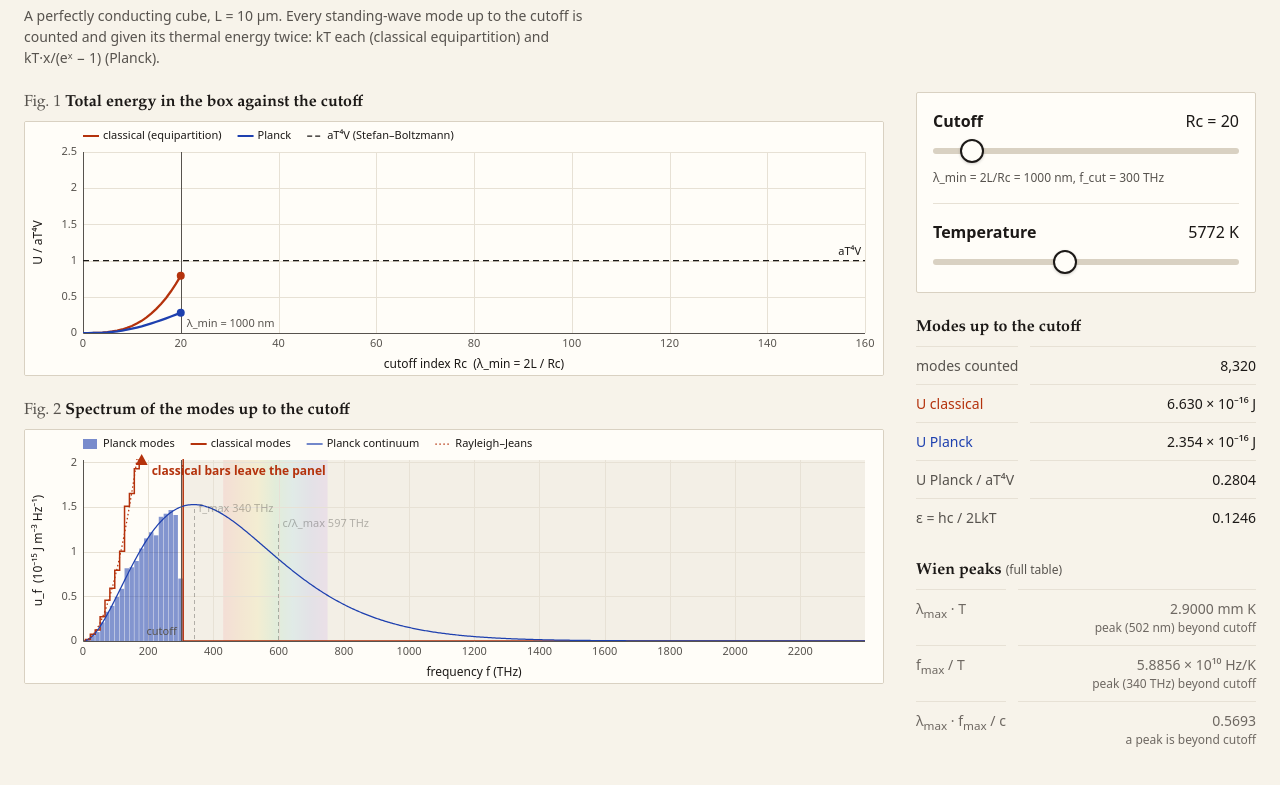
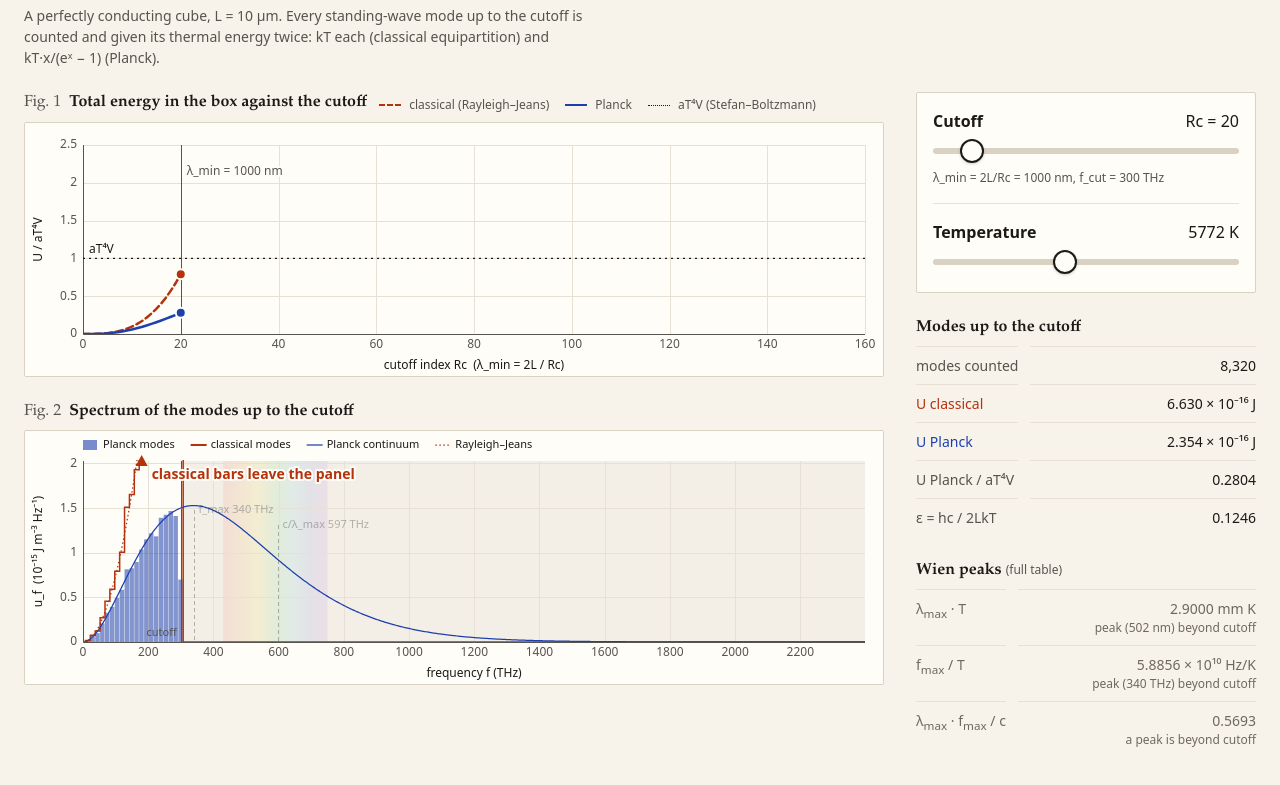
Before and after one commit to HammerHeadLlama/masterpiece, a website built with Vite: page builds/uv-catastrophe/index.html in a window 1280 px wide. Shown: the part 59-844 px from the top of the page. Built offline with nearby package versions, Linux system fonts and the light colour scheme.

Commit message:
step 3: polish Fig. 1 (total-energy panel)
Canvas reads type sizes, opacities, dim and halo colours from the tokens;
labels get a panel-coloured halo and stay inside the frame at any width;
tick density follows canvas width (no collisions at 375px). Classical is
dashed as well as orange; the key moves out of the canvas into the
figure caption. Adds an optional ultraviolet boundary (uvRc) to the view.
Presentation code only (plot.ts drawing, markup, CSS).

```diff
--- a/builds/uv-catastrophe/index.html
+++ b/builds/uv-catastrophe/index.html
@@ -136,7 +136,28 @@
         margin-bottom: var(--space-2);
       }
       .fig-title { font: 600 var(--text-md) / 1.3 var(--font-display); }
-      .fig-no { color: var(--muted); font-weight: 400; margin-right: var(--space-1); }
+      .fig-no { color: var(--muted); font-weight: 400; margin-right: var(--space-2); }
+      .key {
+        display: flex;
+        flex-wrap: wrap;
+        gap: var(--space-1) var(--space-4);
+        margin: 0;
+        padding: 0;
+        list-style: none;
+        font-size: var(--text-xs);
+        color: var(--muted);
+      }
+      .key li { display: inline-flex; align-items: center; gap: var(--space-2); }
+      /* swatches mirror the canvas strokes (plot.ts) */
+      .sw { display: inline-block; flex: none; width: 22px; }
+      .sw-line { height: 0; border-top: 2.5px solid; }
+      .sw-classical { border-color: var(--classical); border-top-style: dashed; }
+      .sw-planck { border-color: var(--planck); }
+      .sw-ref { border-color: var(--fg); border-top-width: 1.5px; border-top-style: dotted; }
+      .sw-bar { height: 10px; background: var(--planck); opacity: var(--bar-alpha); }
+      .sw-step { height: 10px; border: 1.5px solid var(--classical); border-bottom: 0; }
+      .sw-thin { height: 0; border-top: 1.5px solid var(--planck); }
+      .sw-dot { height: 0; border-top: 2px dotted var(--classical); }
       canvas {
         display: block;
         width: 100%;
@@ -284,6 +305,11 @@
           <figure class="fig">
             <figcaption>
               <span class="fig-title"><span class="fig-no">Fig. 1</span>Total energy in the box against the cutoff</span>
+              <ul class="key" aria-label="Key">
+                <li><span class="sw sw-line sw-classical" aria-hidden="true"></span>classical (Rayleigh–Jeans)</li>
+                <li><span class="sw sw-line sw-planck" aria-hidden="true"></span>Planck</li>
+                <li><span class="sw sw-line sw-ref" aria-hidden="true"></span>aT⁴V (Stefan–Boltzmann)</li>
+              </ul>
             </figcaption>
             <canvas id="totals" role="img" aria-label="Total energy, classical and Planck, against the cutoff index, in units of aT⁴V"></canvas>
           </figure>
--- a/builds/uv-catastrophe/src/plot.ts
+++ b/builds/uv-catastrophe/src/plot.ts
@@ -4,24 +4,77 @@ export interface Theme {
   bg: string;
   fg: string;
   muted: string;
+  dim: string;
   grid: string;
   planck: string;
   classical: string;
+  /** Text halo colour (the panel), so labels stay legible over lines and bars. */
+  halo: string;
   font: string;
+  /** Type sizes in CSS px. */
+  textXs: number;
+  textSm: number;
+  /** Opacities. */
+  barAlpha: number;
+  bandAlpha: number;
+  shadeAlpha: number;
 }
 
+/** All canvas colours, fonts, sizes and opacities come from the CSS tokens (DESIGN.md). */
 export function readTheme(): Theme {
   const s = getComputedStyle(document.documentElement);
   const v = (name: string) => s.getPropertyValue(name).trim();
+  const n = (name: string, fallback: number) => {
+    const x = parseFloat(v(name));
+    return Number.isFinite(x) ? x : fallback;
+  };
   return {
     bg: v('--panel'),
     fg: v('--fg'),
     muted: v('--muted'),
+    dim: v('--dim') || v('--muted'),
     grid: v('--grid'),
     planck: v('--planck'),
     classical: v('--classical'),
+    halo: v('--halo') || v('--panel'),
     font: v('--font-ui') || 'system-ui, sans-serif',
+    textXs: n('--text-xs', 12),
+    textSm: n('--text-sm', 14),
+    barAlpha: n('--bar-alpha', 0.7),
+    bandAlpha: n('--band-alpha', 0.18),
+    shadeAlpha: n('--shade-alpha', 0.5),
   };
+}
+
+interface TextOpts {
+  color: string;
+  size?: number;
+  weight?: number;
+  align?: CanvasTextAlign;
+  baseline?: CanvasTextBaseline;
+}
+
+/** Canvas text with a panel-coloured halo behind it. */
+function text(ctx: CanvasRenderingContext2D, th: Theme, s: string, x: number, y: number, o: TextOpts) {
+  ctx.save();
+  ctx.font = `${o.weight ?? 400} ${o.size ?? th.textXs}px ${th.font}`;
+  ctx.textAlign = o.align ?? 'left';
+  ctx.textBaseline = o.baseline ?? 'alphabetic';
+  ctx.lineJoin = 'round';
+  ctx.lineWidth = 4;
+  ctx.strokeStyle = th.halo;
+  ctx.strokeText(s, x, y);
+  ctx.fillStyle = o.color;
+  ctx.fillText(s, x, y);
+  ctx.restore();
+}
+
+function textWidth(ctx: CanvasRenderingContext2D, th: Theme, s: string, size: number, weight = 400): number {
+  ctx.save();
+  ctx.font = `${weight} ${size}px ${th.font}`;
+  const wd = ctx.measureText(s).width;
+  ctx.restore();
+  return wd;
 }
 
 /** Size the backing store to the CSS box at the device pixel ratio; returns a context in CSS pixels. */
@@ -92,11 +145,19 @@ const Y = (f: Frame, v: number) => f.bottom - ((v - f.yMin) / (f.yMax - f.yMin))
 
 const MARGIN = { left: 58, right: 18, top: 30, bottom: 42 };
 
-function makeFrame(w: number, h: number, xMin: number, xMax: number, yMin: number, yMax: number): Frame {
+function makeFrame(
+  w: number,
+  h: number,
+  xMin: number,
+  xMax: number,
+  yMin: number,
+  yMax: number,
+  top = MARGIN.top,
+): Frame {
   return {
     left: MARGIN.left,
     right: w - MARGIN.right,
-    top: MARGIN.top,
+    top,
     bottom: h - MARGIN.bottom,
     xMin,
     xMax,
@@ -120,10 +181,13 @@ function drawAxes(
   yTitle: string,
   yScale = 1,
 ) {
-  ctx.font = `11px ${th.font}`;
+  ctx.font = `${th.textXs}px ${th.font}`;
   ctx.lineWidth = 1;
-  const xt = niceTicks(f.xMin, f.xMax, 8);
-  const yt = niceTicks(f.yMin / yScale, f.yMax / yScale, 5);
+  // tick density follows the frame so labels never collide on narrow canvases
+  const xCount = Math.max(3, Math.min(8, Math.floor((f.right - f.left) / 72)));
+  const yCount = Math.max(3, Math.min(5, Math.floor((f.bottom - f.top) / 44)));
+  const xt = niceTicks(f.xMin, f.xMax, xCount);
+  const yt = niceTicks(f.yMin / yScale, f.yMax / yScale, yCount);
   ctx.strokeStyle = th.grid;
   ctx.beginPath();
   for (const t of xt) {
@@ -154,7 +218,7 @@ function drawAxes(
   for (const t of yt) ctx.fillText(tickLabel(t), f.left - 6, Y(f, t * yScale));
 
   ctx.fillStyle = th.fg;
-  ctx.font = `12px ${th.font}`;
+  ctx.font = `${th.textXs}px ${th.font}`;
   ctx.textAlign = 'center';
   ctx.textBaseline = 'bottom';
   ctx.fillText(xTitle, (f.left + f.right) / 2, f.bottom + 38);
@@ -186,7 +250,7 @@ function polyline(ctx: CanvasRenderingContext2D, f: Frame, xs: ArrayLike<number>
   ctx.stroke();
 }
 
-/** Upward arrow at the top edge of the frame, with a label. */
+/** Upward arrow at the top edge of the frame, with a label kept inside the frame. */
 function clipArrow(ctx: CanvasRenderingContext2D, f: Frame, x: number, color: string, label: string, th: Theme) {
   const y = f.top + 2;
   ctx.fillStyle = color;
@@ -196,11 +260,11 @@ function clipArrow(ctx: CanvasRenderingContext2D, f: Frame, x: number, color: st
   ctx.lineTo(x + 6, y + 3);
   ctx.closePath();
   ctx.fill();
-  ctx.font = `600 12px ${th.font}`;
-  ctx.textBaseline = 'middle';
-  const right = x + 10 + ctx.measureText(label).width < f.right;
-  ctx.textAlign = right ? 'left' : 'right';
-  ctx.fillText(label, right ? x + 10 : x - 10, y + 10);
+  const size = f.right - f.left < 320 ? th.textXs : th.textSm;
+  const wd = textWidth(ctx, th, label, size, 600);
+  let lx = x + 10 + wd < f.right - 4 ? x + 10 : x - 10 - wd;
+  lx = Math.max(f.left + 6, Math.min(lx, f.right - 4 - wd));
+  text(ctx, th, label, lx, y + 12, { color, size, weight: 600, baseline: 'middle' });
 }
 
 function legend(ctx: CanvasRenderingContext2D, f: Frame, th: Theme, items: { label: string; color: string; kind: 'fill' | 'line' | 'thin' | 'dash' | 'dot' }[]) {
@@ -386,31 +450,58 @@ export interface TotalsView {
   pRatio: Float64Array;
   yMax: number;
   lambdaMinNm: number;
+  /** Cutoff index where λ_min reaches 400 nm (start of the ultraviolet); omitted = not drawn. */
+  uvRc?: number;
 }
+
+/** Dash pattern that marks the classical series wherever it is drawn as a line (not colour alone). */
+export const CLASSICAL_DASH = [7, 4];
 
 export function drawTotals(canvas: HTMLCanvasElement, v: TotalsView, th: Theme) {
   const { ctx, w, h } = fitCanvas(canvas);
   clear(ctx, w, h, th);
-  const f = makeFrame(w, h, 0, v.rMax, 0, v.yMax);
+  const f = makeFrame(w, h, 0, v.rMax, 0, v.yMax, 22);
   drawAxes(ctx, f, th, 'cutoff index Rc  (λ_min = 2L / Rc)', 'U / aT⁴V');
+
+  // ultraviolet boundary: λ_min = 400 nm
+  if (v.uvRc !== undefined && v.uvRc > 0 && v.uvRc < v.rMax) {
+    const xu = Math.round(X(f, v.uvRc)) + 0.5;
+    ctx.save();
+    ctx.strokeStyle = th.muted;
+    ctx.lineWidth = 1;
+    ctx.setLineDash([2, 3]);
+    ctx.beginPath();
+    ctx.moveTo(xu, f.top);
+    ctx.lineTo(xu, f.bottom);
+    ctx.stroke();
+    ctx.restore();
+    if (xu + 90 < f.right) {
+      text(ctx, th, 'ultraviolet', xu + 6, f.bottom - 20, { color: th.muted });
+      text(ctx, th, 'λ < 400 nm', xu + 6, f.bottom - 6, { color: th.muted });
+    }
+  }
 
   const rs = new Float64Array(v.rc + 1).map((_, i) => i);
   withClip(ctx, f, () => {
     // reference line aT⁴V
     ctx.strokeStyle = th.fg;
     ctx.lineWidth = 1.25;
-    ctx.setLineDash([6, 4]);
+    ctx.setLineDash([2, 4]);
     ctx.beginPath();
     ctx.moveTo(f.left, Y(f, 1));
     ctx.lineTo(f.right, Y(f, 1));
     ctx.stroke();
     ctx.setLineDash([]);
 
-    ctx.lineWidth = 2.25;
+    ctx.lineCap = 'round';
+    ctx.lineWidth = 2.5;
     ctx.strokeStyle = th.classical;
+    ctx.setLineDash(CLASSICAL_DASH);
     polyline(ctx, f, rs, v.rjRatio, v.rc + 1);
+    ctx.setLineDash([]);
     ctx.strokeStyle = th.planck;
     polyline(ctx, f, rs, v.pRatio, v.rc + 1);
+    ctx.lineCap = 'butt';
 
     // current cutoff
     const xc = Math.round(X(f, v.rc)) + 0.5;
@@ -426,6 +517,10 @@ export function drawTotals(canvas: HTMLCanvasElement, v: TotalsView, th: Theme)
       [v.rjRatio[v.rc], th.classical],
     ] as const) {
       if (ratio > v.yMax) continue;
+      ctx.fillStyle = th.halo;
+      ctx.beginPath();
+      ctx.arc(X(f, v.rc), Y(f, ratio), 6, 0, 2 * Math.PI);
+      ctx.fill();
       ctx.fillStyle = color;
       ctx.beginPath();
       ctx.arc(X(f, v.rc), Y(f, ratio), 4, 0, 2 * Math.PI);
@@ -433,18 +528,14 @@ export function drawTotals(canvas: HTMLCanvasElement, v: TotalsView, th: Theme)
     }
   });
 
-  ctx.fillStyle = th.fg;
-  ctx.font = `11px ${th.font}`;
-  ctx.textAlign = 'right';
-  ctx.textBaseline = 'bottom';
-  ctx.fillText('aT⁴V', f.right - 4, Y(f, 1) - 3);
+  // reference label sits at the left end of its line, clear of the curves' end dots
+  text(ctx, th, 'aT⁴V', f.left + 6, Y(f, 1) - 5, { color: th.fg });
 
   const xc = X(f, v.rc);
-  ctx.fillStyle = th.muted;
   const lab = `λ_min = ${v.lambdaMinNm.toFixed(0)} nm`;
-  const fitsRight = xc + 6 + ctx.measureText(lab).width < f.right;
-  ctx.textAlign = fitsRight ? 'left' : 'right';
-  ctx.fillText(lab, fitsRight ? xc + 6 : xc - 6, f.bottom - 4);
+  const lw = textWidth(ctx, th, lab, th.textXs);
+  const fitsRight = xc + 6 + lw < f.right - 4;
+  text(ctx, th, lab, fitsRight ? xc + 6 : xc - 6, f.top + 30, { color: th.muted, align: fitsRight ? 'left' : 'right' });
 
   if (v.rjRatio[v.rc] > v.yMax) {
     let r = 0;
@@ -453,10 +544,4 @@ export function drawTotals(canvas: HTMLCanvasElement, v: TotalsView, th: Theme)
     const shown = val >= 100 ? val.toFixed(0) : val.toFixed(1);
     clipArrow(ctx, f, X(f, r), th.classical, `classical U = ${shown} × aT⁴V and climbing`, th);
   }
-
-  legend(ctx, f, th, [
-    { label: 'classical (equipartition)', color: th.classical, kind: 'line' },
-    { label: 'Planck', color: th.planck, kind: 'line' },
-    { label: 'aT⁴V (Stefan–Boltzmann)', color: th.fg, kind: 'dash' },
-  ]);
 }
```
